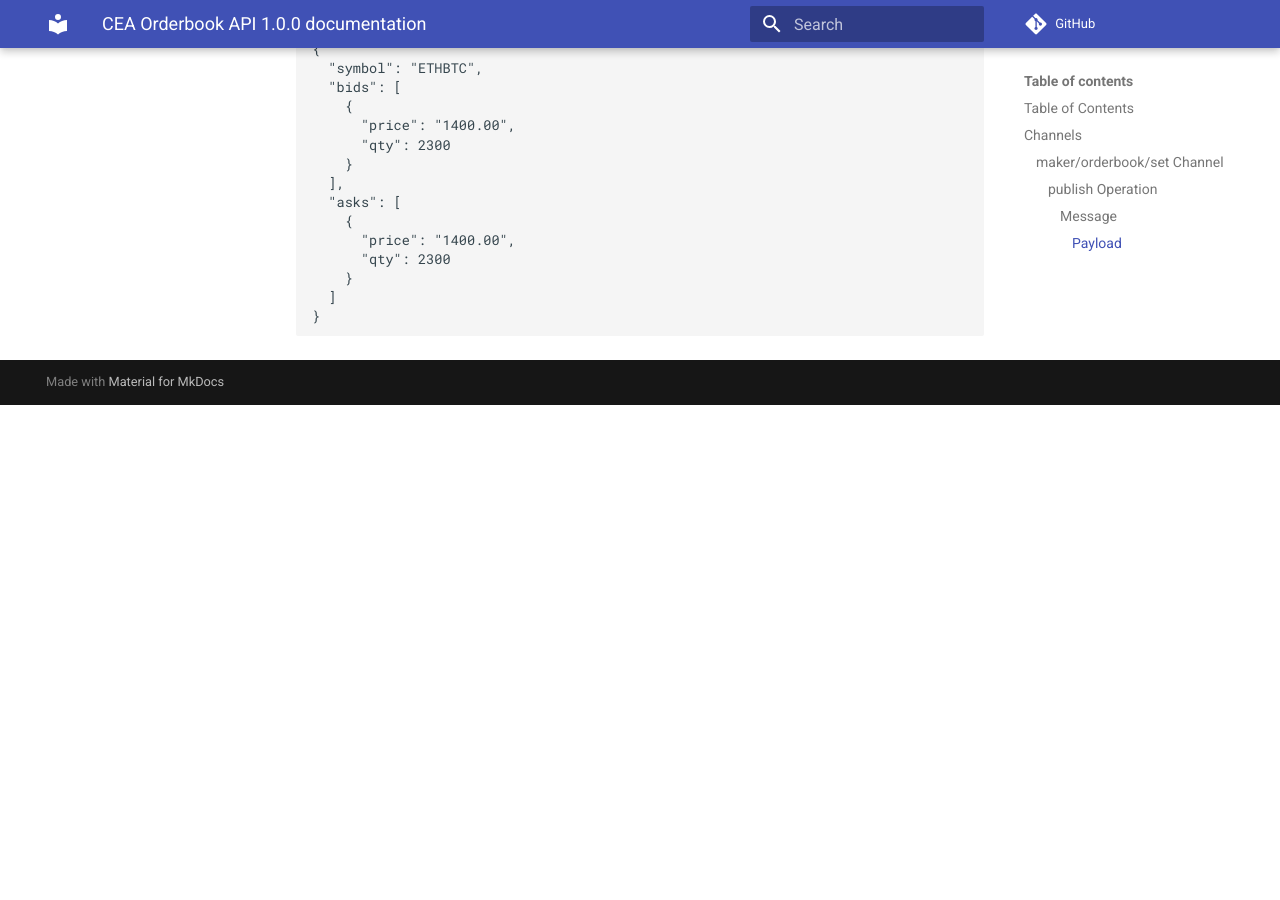
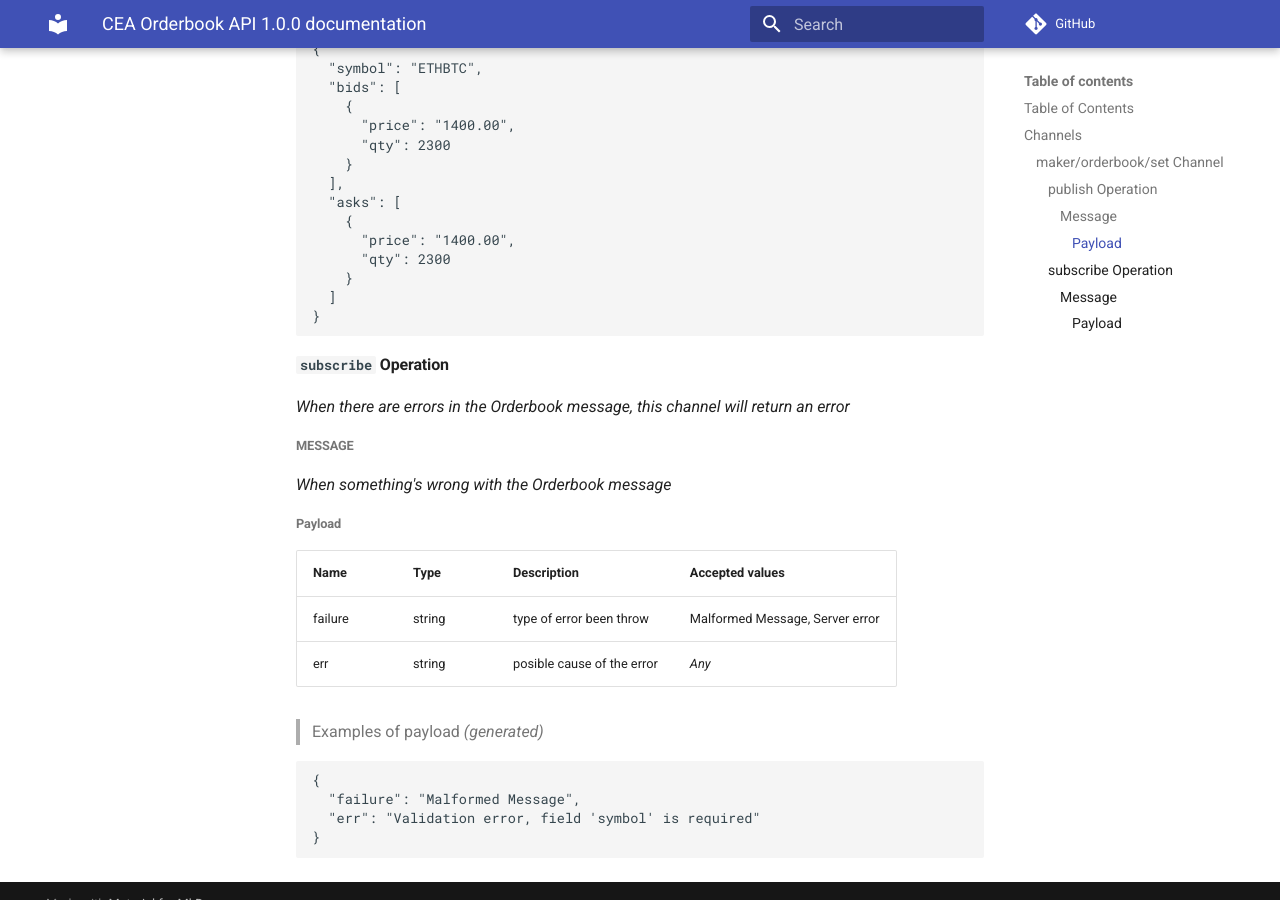
Before and after one commit to MasterVentures/cea-docs, an MkDocs documentation site: the page built from docs/api/asyncapi.md, in a window 1280 px wide and 900 px high, scrolled down 1057 px. Built offline with MkDocs 1.6.1 and Material for MkDocs 9.7.7, drawn with Linux system fonts in a browser that asks for light colours; comment, search, counter and statistics services are not loaded; before the commit the page ends 1462 px from its top, so only the background shows below that.

Commit message:
added subscribe section to orderbook

````diff
--- a/docs/api/asyncapi.md
+++ b/docs/api/asyncapi.md
@@ -47,3 +47,29 @@
   ]
 }
 ```
+
+
+
+#### `subscribe` Operation
+
+*When there are errors in the Orderbook message, this channel will return an error*
+
+##### Message
+
+*When something's wrong with the Orderbook message*
+
+###### Payload
+
+| Name | Type | Description | Accepted values |
+|-|-|-|-|
+| failure | string | type of error been throw | Malformed Message, Server error |
+| err | string | posible cause of the error | _Any_ |
+
+> Examples of payload _(generated)_
+
+```json
+{
+  "failure": "Malformed Message",
+  "err": "Validation error, field 'symbol' is required"
+}
+```
````
Also changed, not shown: docs/orderbook.yaml (+19 -0 lines).
